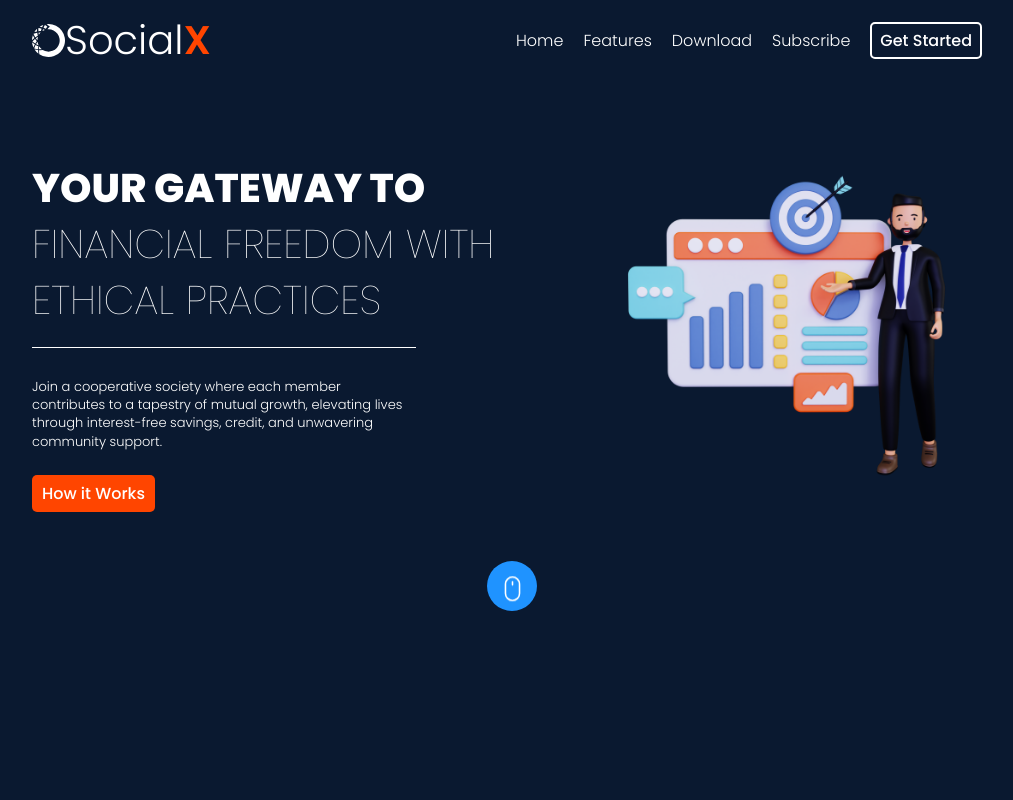
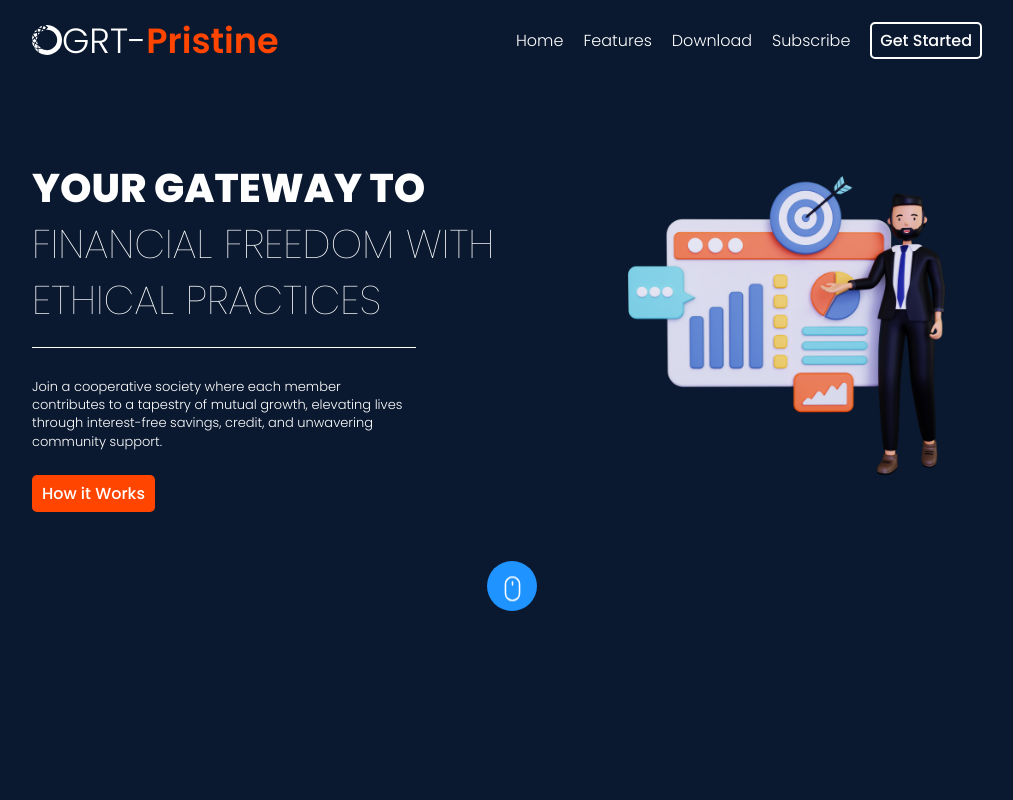
Before and after one commit to adex-badr18/grtp, a React (Vite) app: page / in a window 1280 px wide. Shown: the top 800 px of the page, without its empty margins (128-1141 px from the left). Built offline with nearby package versions, Linux system fonts and the light colour scheme.

Commit message:
refactor: Modify logo text on navbar

```diff
--- a/src/components/navbar/Navbar.css
+++ b/src/components/navbar/Navbar.css
@@ -12,7 +12,7 @@
 }
 
 .logo-text {
-    font-size: 4rem;
+    font-size: 3.5rem;
     font-weight: 300;
     color: var(--color-white);
 }
--- a/src/components/navbar/Navbar.jsx
+++ b/src/components/navbar/Navbar.jsx
@@ -16,9 +16,9 @@ const Navbar = () => {
     return (
         <nav className='navbar container'>
             <div className="logo">
-                <SiAnaconda color='#FFFFFF' size={33} />
+                <SiAnaconda color='#FFFFFF' size={30} />
                 <p className="logo-text">
-                    Social<span>X</span>
+                    GRT-<span>Pristine</span>
                 </p>
             </div>
 
```
